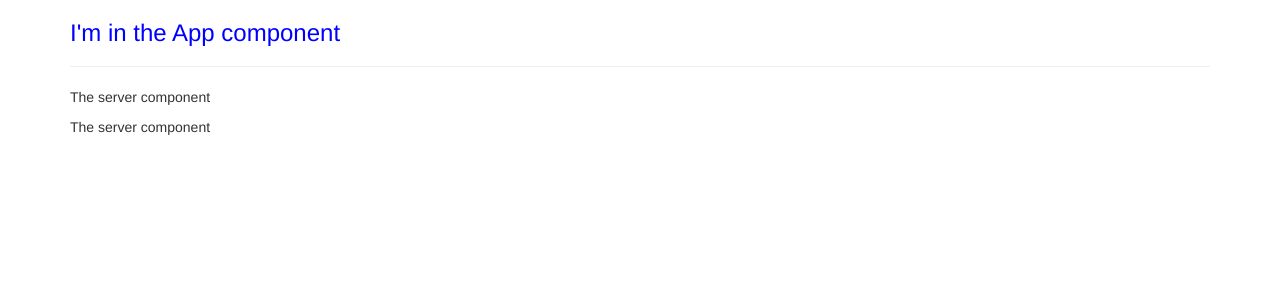
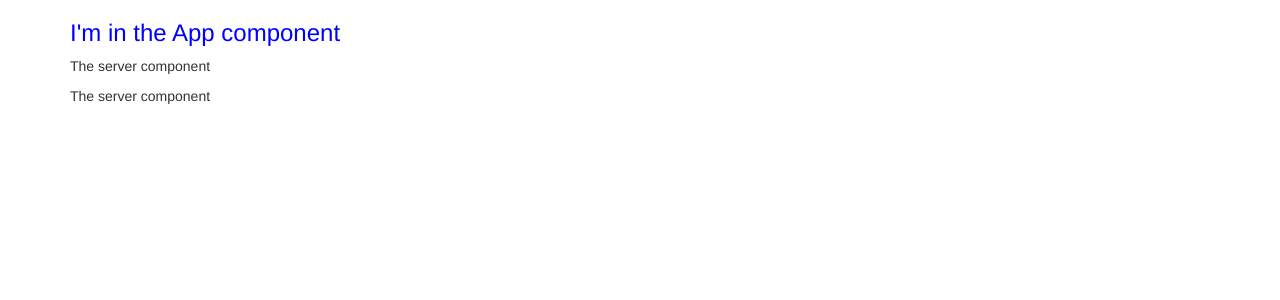
Before and after one commit to ZeroToHero-StepByStep/Angular2, an Angular app: page / in a window 1280 px wide. Shown: the top 300 px of the page. Built offline with nearby package versions, Linux system fonts and the light colour scheme.

Commit message:
21. Fully understanding the component selector ( using selector in attribute formate )

```diff
--- a/src/app/app.component.html
+++ b/src/app/app.component.html
@@ -3,7 +3,7 @@
   <div class="row">
     <div class="col-md-12">
       <h3>I'm in the App component</h3>
-      <hr> <app-servers></app-servers>
+       <div app-servers></div>
     </div>
   </div>
 </div>
--- a/src/app/servers/servers.component.ts
+++ b/src/app/servers/servers.component.ts
@@ -1,10 +1,10 @@
 import { Component, OnInit } from '@angular/core';
 
 @Component({
-  selector: 'app-servers',
+  selector: '[app-servers]',
   template: '<app-server></app-server><app-server></app-server>',
-  // styleUrls: ['./servers.component.css']
-  styles: [`h3{ color:dodgerblue ;  }`]
+  styleUrls: ['./servers.component.css']
+  // styles: [`h3{ color:dodgerblue ;  }`]
 })
 export class ServersComponent implements OnInit {
 
```
